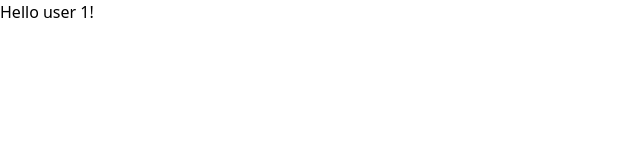
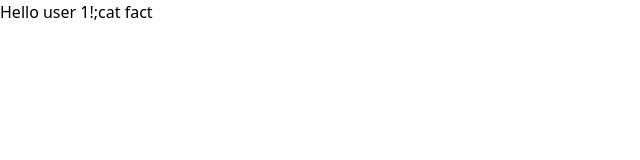
Before and after one commit to cornellh4i/lagos-volunteers, a Next.js app in the folder frontend/: page /users/1 in a window 1280 px wide. Shown: the top 160 px of the page, without its empty margins (0-640 px from the left). Built offline with nearby package versions, Linux system fonts and the light colour scheme.

Commit message:
Your cat's heart beats at a rate almost double that of yours, from 110-140 beats per minute.

```diff
--- a/frontend/src/pages/users/[userid].tsx
+++ b/frontend/src/pages/users/[userid].tsx
@@ -5,7 +5,20 @@ import { useRouter } from "next/router";
 const User = () => {
   const router = useRouter();
   const { userid } = router.query;
-  return <>Hello user {userid}!</>;
+  return (
+    <div>
+      <>Hello user {userid}!</>;<button onClick={handleClick}>cat fact</button>
+    </div>
+  );
+};
+
+const getCatFact = async () => {
+  const response = await fetch("https://catfact.ninja/fact");
+  console.log(response.json());
+};
+
+const handleClick = () => {
+  getCatFact();
 };
 
 export default User;
```
